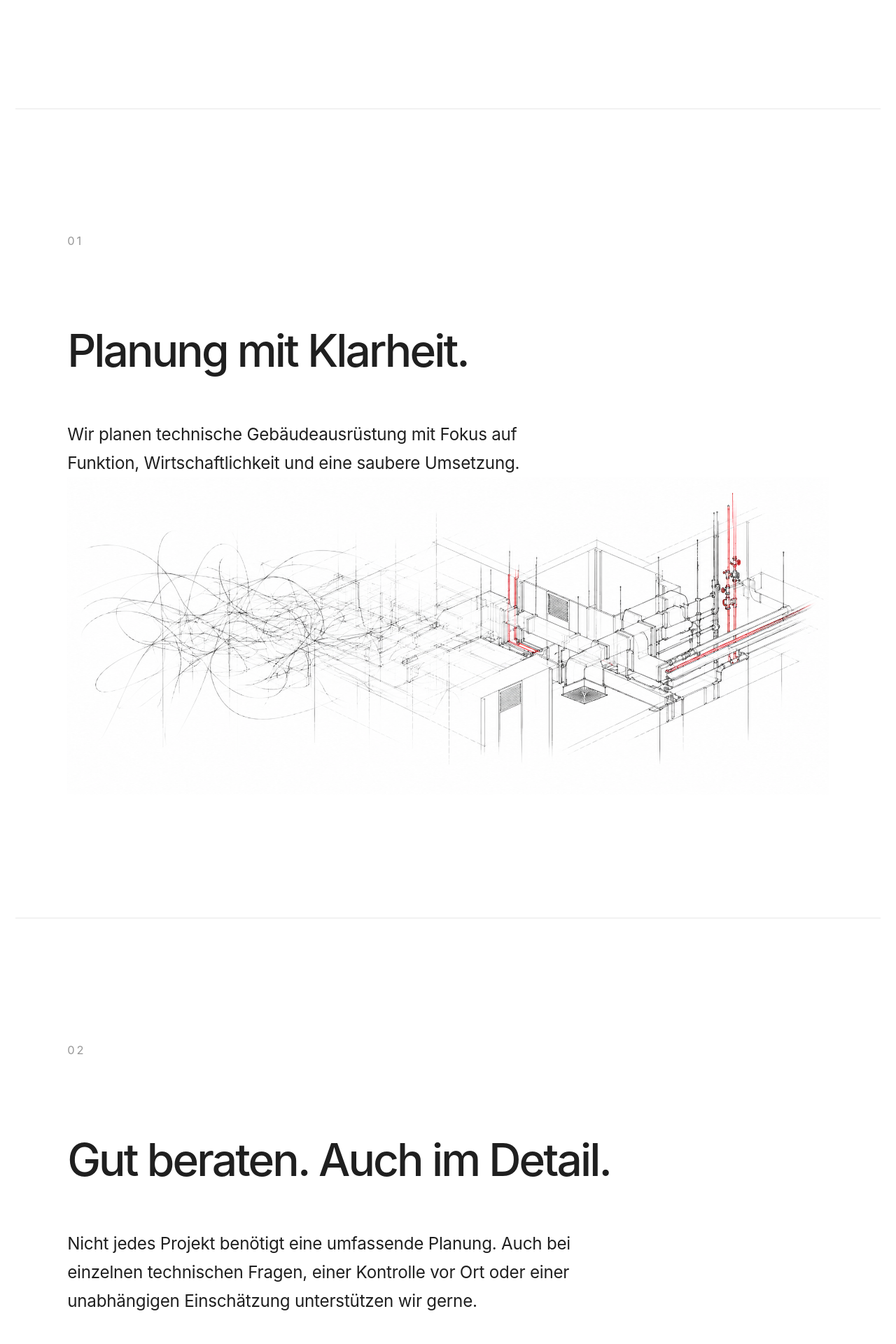
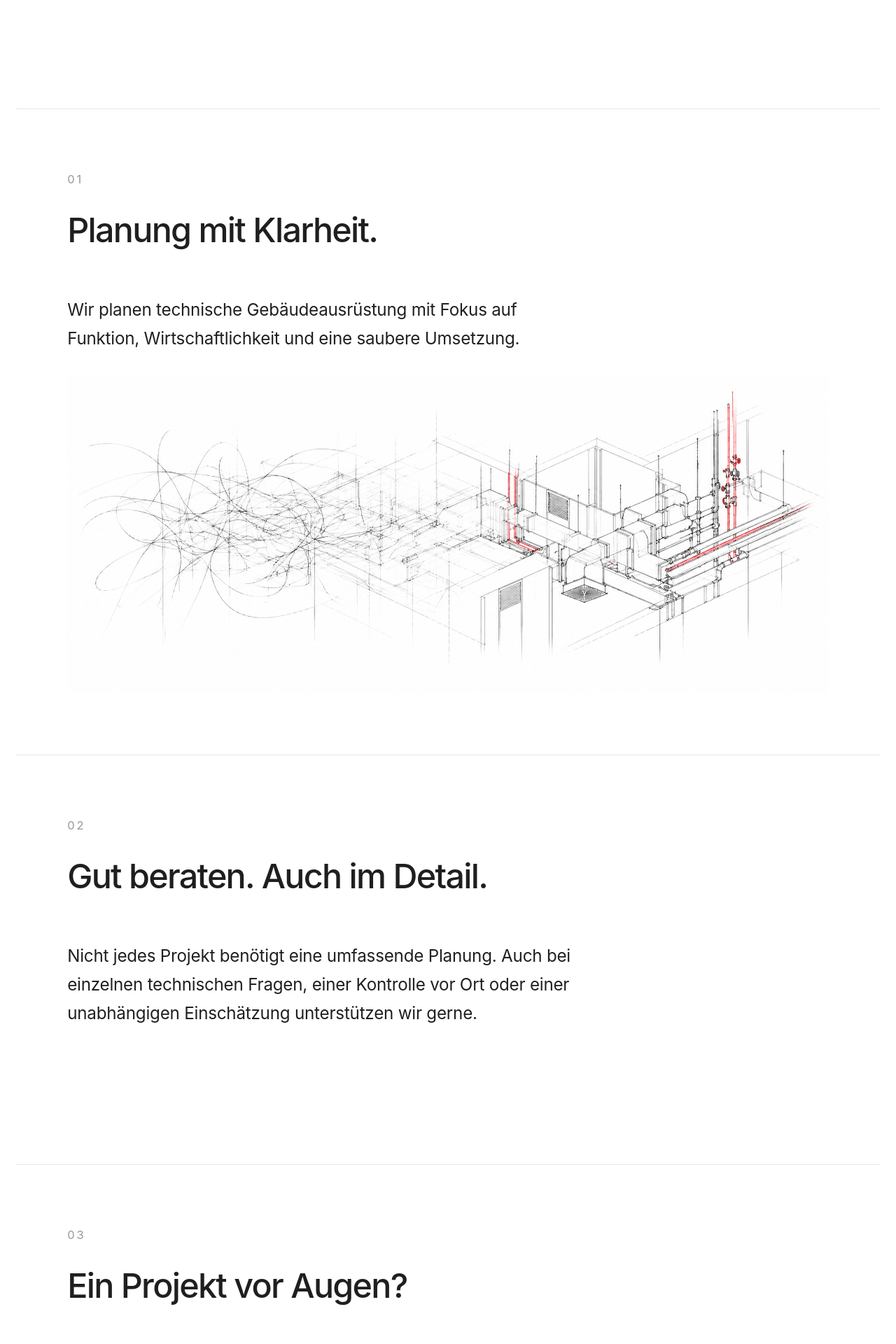
Before and after one commit to gryphiusodenhobler/www.optiplan.at, a Jekyll site: the page built from index.md, in a window 1280 px wide. Shown: the part 671-2591 px from the top of the page at 70% size. Built offline with Jekyll 4.4.1, drawn with Linux system fonts in a browser that asks for light colours; cached includes are drawn as plain includes.

Commit message:
Update optiplan.scss

```diff
--- a/_sass/optiplan.scss
+++ b/_sass/optiplan.scss
@@ -883,3 +883,35 @@ body {
     margin: 0 auto;
   }
 }
+/* Optiplan – kompaktere Abschnittsgestaltung */
+
+.intro-section,
+.detail-section,
+.contact-section {
+  padding-top: 4rem;
+  padding-bottom: 4rem;
+}
+
+/* Überschriften der Abschnitte 01–03 */
+
+.intro-section h2,
+.detail-section h2,
+.contact-section h2 {
+  font-size: clamp(2.2rem, 3.4vw, 3.5rem);
+  line-height: 1.12;
+  letter-spacing: -0.035em;
+}
+
+/* Abstand zwischen Nummer und Überschrift */
+
+.intro-section .section-number,
+.detail-section .section-number,
+.contact-section .section-number {
+  margin-bottom: 1.5rem;
+}
+
+/* Abstand zwischen Beschreibung und Illustration */
+
+.planung-illustration {
+  margin-top: 1.5rem;
+}
```
